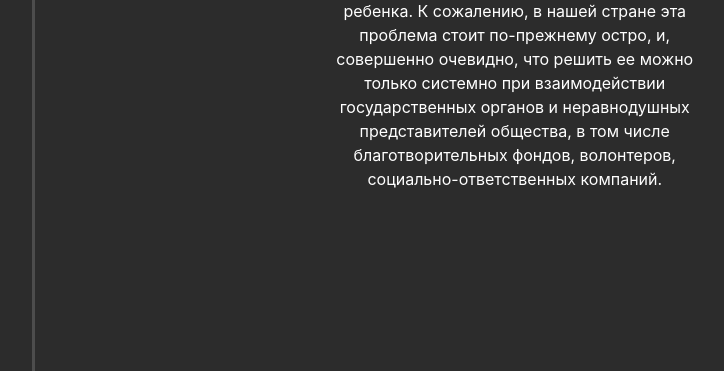
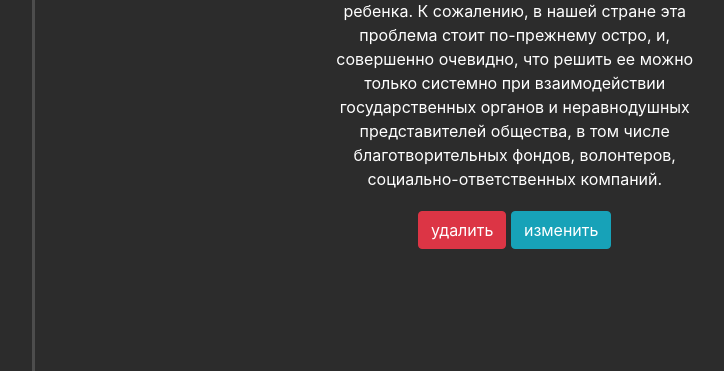
Before and after one commit to serjkas/blog, a Django app: page /news/2 in a window 1280 px wide. Shown: the part 429-800 px from the top of the page, without its empty margins (263-987 px from the left). Run offline with Django 3.2, Linux system fonts and the light colour scheme; data comes from the database, SQL or seed files in the repository; both versions use the stored data as it was after the commit; some libraries are stand-ins or nearby versions.

Commit message:
add on news pages: delete and change button

```diff
--- a/blog/news/templates/news/details_new.html
+++ b/blog/news/templates/news/details_new.html
@@ -7,6 +7,7 @@
         <h1>{{ article.title }}</h1>
         <p>{{ article.date }} </p>
         <p>{{ article.full_text}}</p>
-
+        <a href="{% url 'news-delete' article.id %}" class="btn btn-danger">удалить</a>
+        <a href="{% url 'news-update' article.id %}" class="btn btn-info">изменить</a>
    </div>
 {% endblock%}
```
Also changed, not shown: blog/db.sqlite3.
